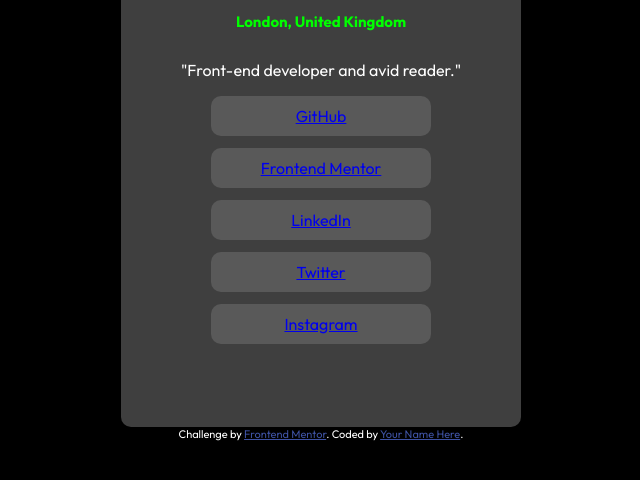
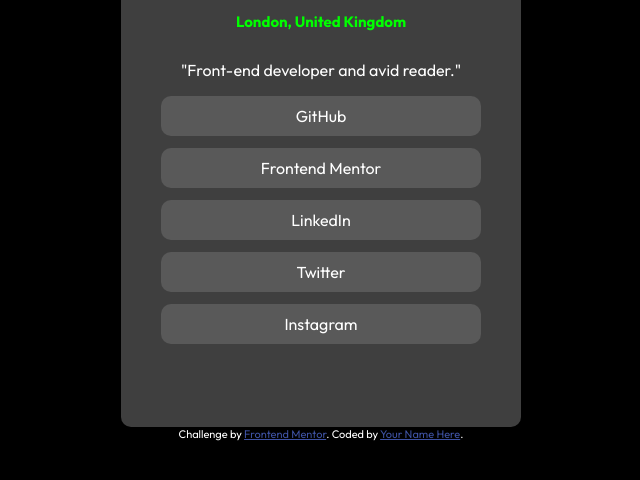
Before and after one commit to Matthew-Flint/Social-Links-Profile, a plain HTML site: page index.html in a window 1280 px wide. Shown: the part 274-754 px from the top of the page, without its empty margins (319-959 px from the left). Drawn offline with Linux system fonts and the light colour scheme.

Commit message:
Add hover effect to links

```diff
--- a/style.css
+++ b/style.css
@@ -32,9 +32,14 @@
 .social-links a {
     background-color: #595959;
     border-radius: 10px;
-    min-width: 200px;
+    min-width: 300px;
     padding: 10px;
     text-align: center;
+    text-decoration: none;
+    color: white;
+}
+.social-links a:hover {
+    background-color: black;
 }
 img {
     border-radius: 50%;
```
